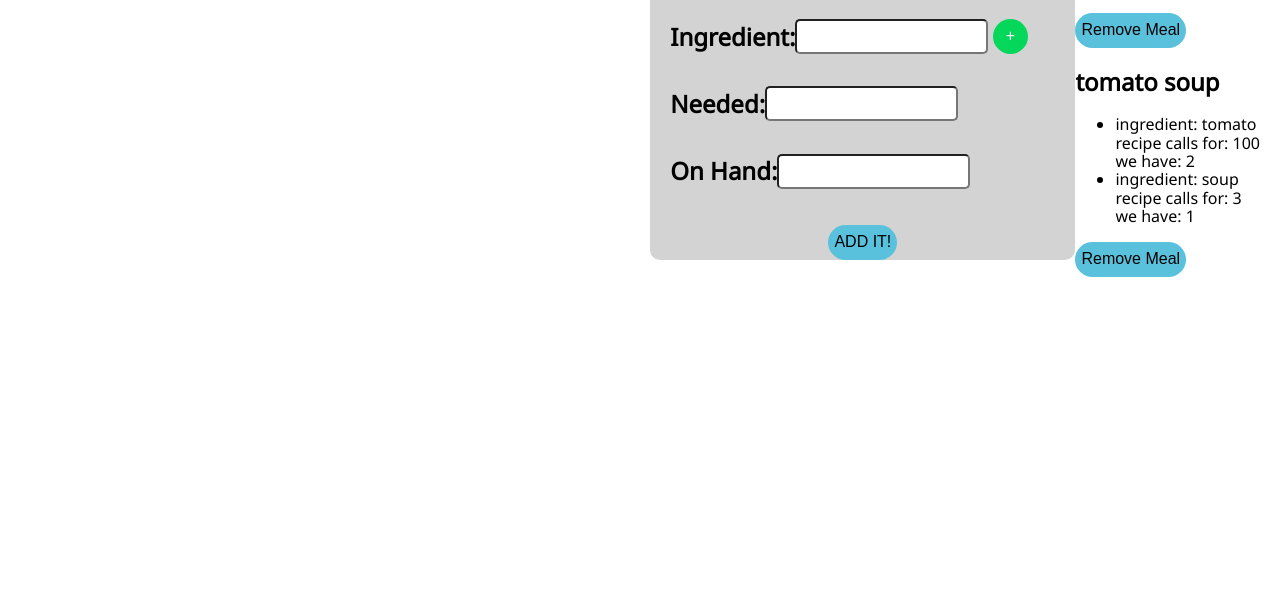
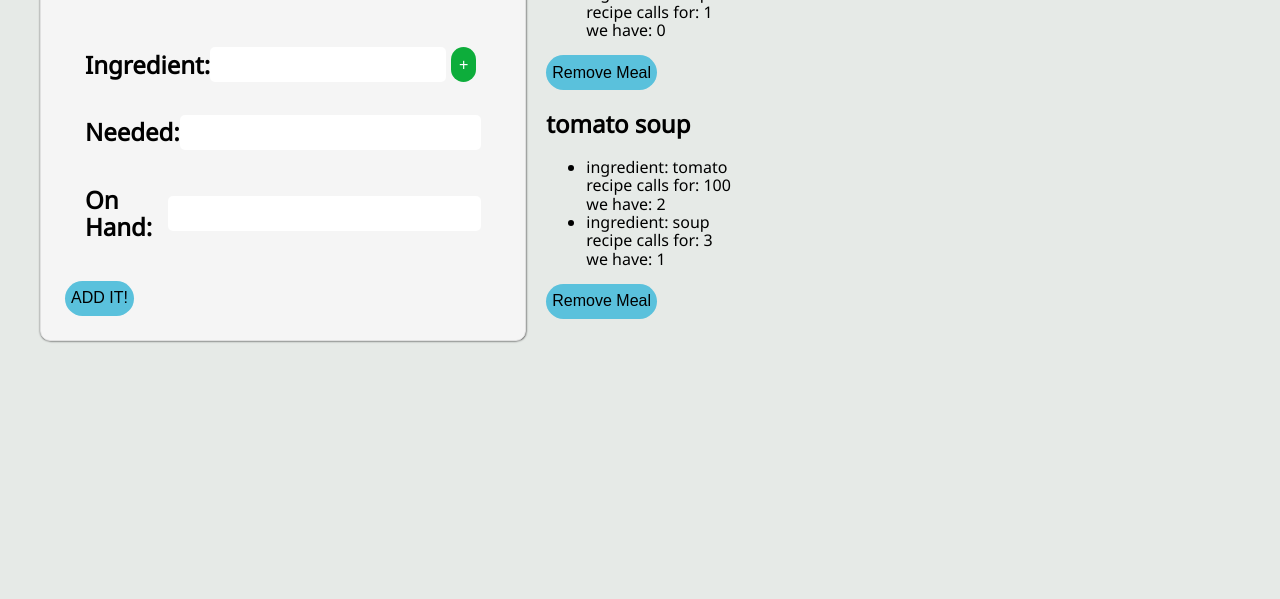
Before and after one commit to theAndrewCline/grocery-list, a plain HTML site: page index.html in a window 1280 px wide. Shown: the part 201-800 px from the top of the page. Drawn offline with Linux system fonts and the light colour scheme.

Commit message:
more changes to style. Looks much flatter.

```diff
--- a/style.css
+++ b/style.css
@@ -1,3 +1,6 @@
+body {
+  background-color: #E6EAE7;
+}
 h1 , h2 , h3 , li , button  {
   font-family: 'Noto Sans', sans-serif;
 }
@@ -8,10 +11,13 @@ h1 {
 
 input {
   height: 35px;
+  width: 100%;
   border-radius: 5px;
-  font-size: 20px;
-  width: 50%;
+  border: 1px;
   box-sizing: border-box;
+  font-size: 1em;
+  padding: .6em;
+
 }
 
 button {
@@ -24,33 +30,36 @@ button {
 .wrap {
   height: 100%;
   display: flex;
-  justify-content: right;
+  justify-content: left;
   align-items: center;
   margin: 20px;
 }
 
+.add-meal-box {
+  margin: 20px;
+  box-shadow: .25px .25px 2px #333;
+  background: #f5f5f5;
+  border: 1px solid #e0e0e0;
+  border-radius: 10px;
+  margin-bottom: 1.3em;
+  padding: 1.5em;
+}
+
+.meal-title-box {
+  display: inline-flex;
+  flex-direction: row;
+}
+
 .ing-cont {
-  display: flex;
+  display: inline-flex;
   flex-direction: column;
   margin: 0px;
   padding: 20px;
 }
 
-.add-meal-box {
-  background-color: lightgray;
-  border-radius: 10px;
-  justify-content: center;
-  align-items: center;
-  text-align: center;
-}
-
-.meal-title-box {
-  display: flex;
-  flex-direction: row;
-}
 
 .ingredient-wrap , .needed-wrap , .onHand-wrap {
-  display: flex;
+  display: inline-flex;
   align-items: center;
   justify-content: flex-start;
 }
@@ -59,6 +68,5 @@ button.add-ingredients {
   width: 35px;
   margin: 5px;
   color: #FFF;
-
-  background-color: #04D75A;
+  background-color: #0DAD3B;
 }
```
